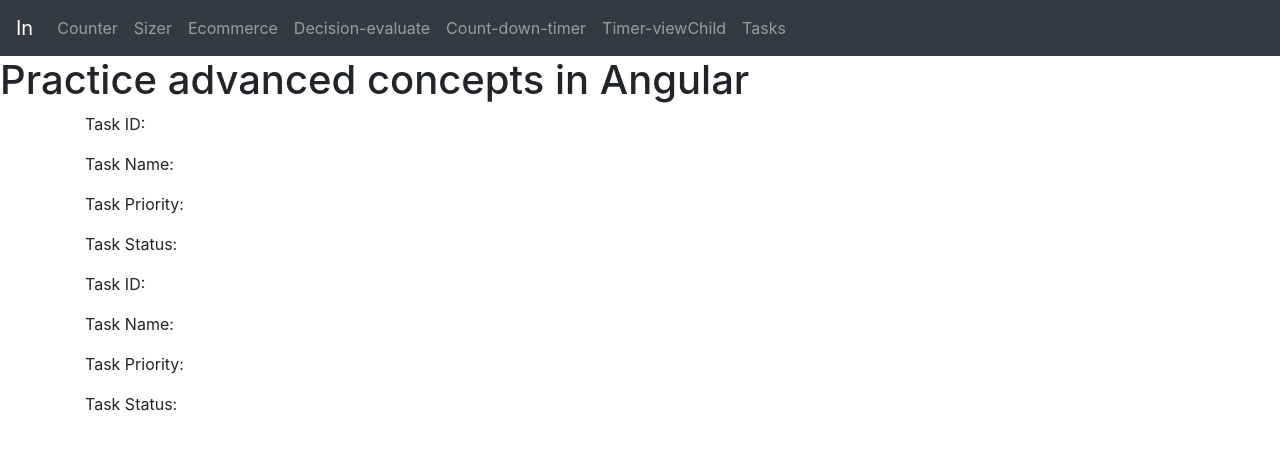
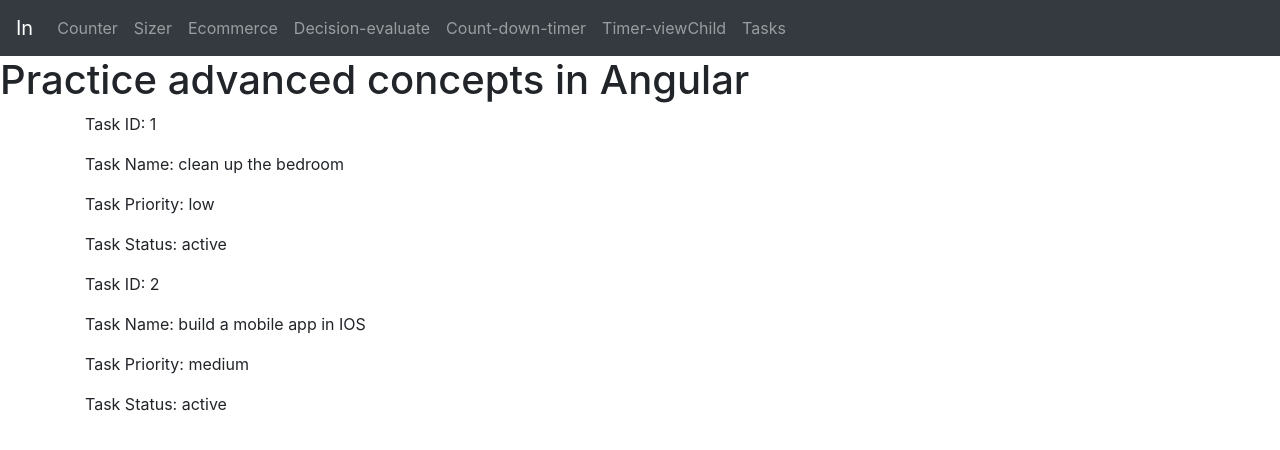
Before and after one commit to ebo-arcadia/angular-advanced-practice, an Angular app: page /tasks in a window 1280 px wide. Shown: the top 450 px of the page. Built offline with nearby package versions, Linux system fonts and the light colour scheme.

Commit message:
add tasks nested data set, import to parent component, inherit to child component, render child component using view children decorator

```diff
--- a/src/app/models/tasks.ts
+++ b/src/app/models/tasks.ts
@@ -1,13 +1,14 @@
-export class Task {
-    taskID: number | any;
-    taskName: string | any;
-    taskPriority: string | any;
-    taskStatus: string | any;
-
-    constructor() {
-        this.taskID = 1;
-        this.taskName = "code in angular";
-        this.taskPriority = "high";
-        this.taskStatus = "active";
-    }
-}
+export const Tasks = [
+    {
+    "taskId": 1,
+    "taskName": "clean up the bedroom",
+    "taskPriority": "low",
+    "taskStatus": "active",
+},
+{
+    "taskId": 2,
+    "taskName": "build a mobile app in IOS",
+    "taskPriority": "medium",
+    "taskStatus": "active",
+},
+]
--- a/src/app/tasks-items/tasks-items.component.ts
+++ b/src/app/tasks-items/tasks-items.component.ts
@@ -1,5 +1,4 @@
 import { Component, Input, OnInit } from '@angular/core';
-import { Task } from '../models/tasks';
 
 @Component({
   selector: 'tasks-items',
@@ -9,7 +8,6 @@ import { Task } from '../models/tasks';
 export class TasksItemsComponent implements OnInit {
   constructor() { }
   ngOnInit(): void {}
-  task = Task;
 
   @Input() taskId!: number | any;
   @Input() taskName!: string | any;
--- a/src/app/tasks-list/tasks-list.component.html
+++ b/src/app/tasks-list/tasks-list.component.html
@@ -1,5 +1,12 @@
-<tasks-items [taskName]="taskName"></tasks-items>
-<tasks-items [taskName]="taskName"></tasks-items>
-<!-- <tasks-items [taskName]="taskName"></tasks-items>
-<tasks-items [taskName]="taskName"></tasks-items>
-<tasks-items [taskName]="taskName"></tasks-items> -->
+<tasks-items
+    [taskId]="tasks[0]['taskId']"
+    [taskName]="tasks[0]['taskName']"
+    [taskPriority]="tasks[0]['taskPriority']"
+    [taskStatus]="tasks[0]['taskStatus']">
+</tasks-items>
+<tasks-items
+    [taskId]="tasks[1]['taskId']"
+    [taskName]="tasks[1]['taskName']"
+    [taskPriority]="tasks[1]['taskPriority']"
+    [taskStatus]="tasks[1]['taskStatus']">
+</tasks-items>
--- a/src/app/tasks-list/tasks-list.component.ts
+++ b/src/app/tasks-list/tasks-list.component.ts
@@ -1,5 +1,6 @@
 import { Component, AfterViewInit, ViewChildren, QueryList } from '@angular/core';
 import { TasksItemsComponent } from '../tasks-items/tasks-items.component';
+import { Tasks } from '../models/tasks';
 
 @Component({
   selector: 'tasks-list',
@@ -7,10 +8,11 @@ import { TasksItemsComponent } from '../tasks-items/tasks-items.component';
   styleUrls: ['./tasks-list.component.css']
 })
 export class TasksListComponent implements AfterViewInit {
-  taskName: string | any;
-  @ViewChildren(TasksItemsComponent) tasks: QueryList<TasksItemsComponent> | any = null;
+  tasks = Tasks
+
+  @ViewChildren(TasksItemsComponent) taskList: QueryList<TasksItemsComponent> | any = null;
 
   ngAfterViewInit() {
-    this.tasks.forEach((task: any) => console.log(task))
+    this.taskList.forEach((task: any) => console.log(task))
   }
 }
```
